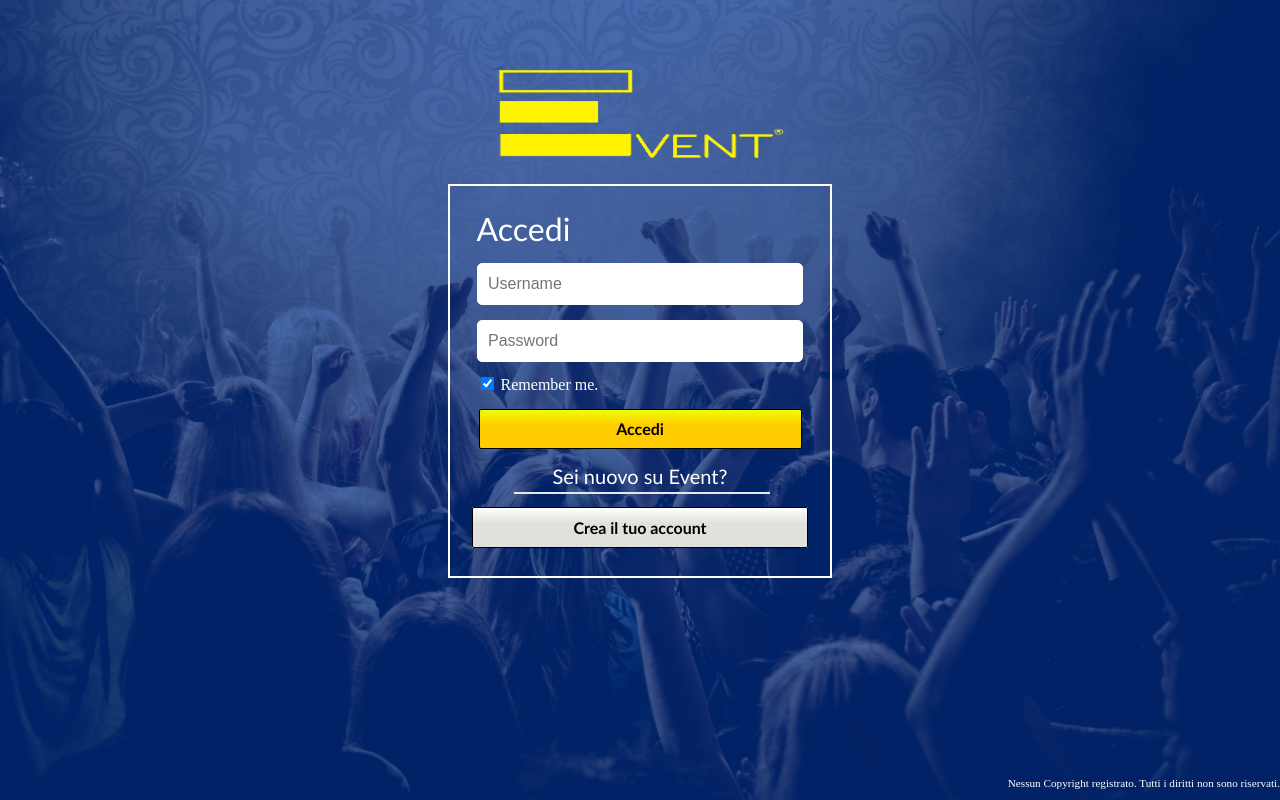
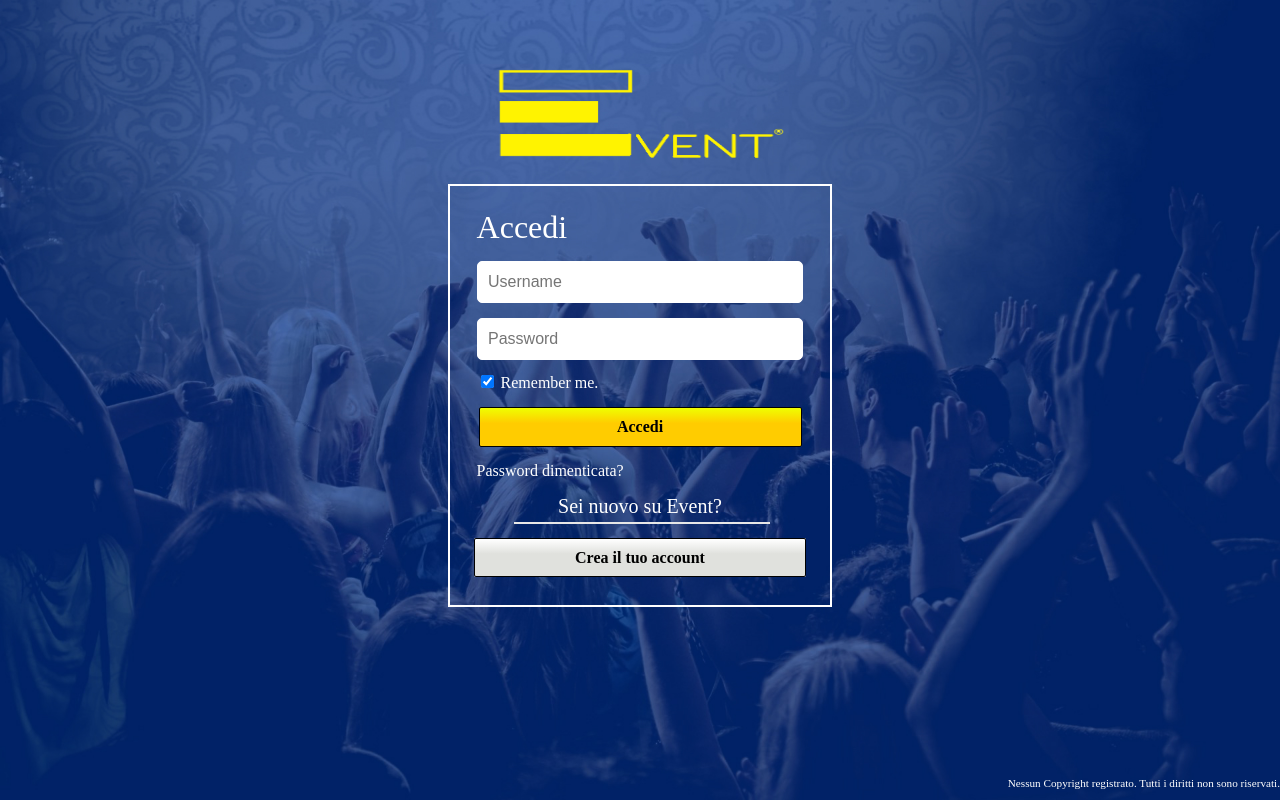
Before and after one commit to AndreaRusconi/PSAW, a PHP site: page /login.php in a window 1280 px wide. Run offline with PHP 8.4, Linux system fonts and the light colour scheme.

Commit message:
tuttuo bene

```diff
--- a/CSS/login.css
+++ b/CSS/login.css
@@ -29,14 +29,10 @@
     margin-left: 7%;
     margin-top: 6%;
     color: white;
-    font-family: Trebuchet MS;
+    font-family: Trebuchet MS sans-serif;
     font-weight: 200;
     margin-bottom: 1%;
-
-
 }
-
-
 
 #username{
 
@@ -79,7 +75,7 @@
     border: 0.5px solid black;
     padding: 0 10px;
     color: black;
-    font-family: Trebuchet MS;
+    font-family: Trebuchet MS sans-serif;
     border-radius: 2px;
     font-weight: 600;
     font-size: 1em;
@@ -87,12 +83,25 @@
     background-image: -webkit-linear-gradient(top , rgb(239,255,0), rgb(255,204,0) 40%);
 }
 
+.dimenticata {
+    text-align: left;
+    margin-top: 4%;
+    margin-left: 7%;
+}
+
+.dimenticata #link {
+    text-decoration: none;
+    color: white;
+
+}
+
+
 
 h2{
 
     margin-top: 4%;
     color: white;
-    font-family: Trebuchet MS;
+    font-family: Trebuchet MS sans-serif;
     font-weight: 200;
     font-size: 20px;
 }
@@ -130,7 +139,7 @@
     border: 0.5px solid black;
     font-size: 1em;
     font-weight: 600;
-    font-family: Trebuchet MS;
+    font-family: Trebuchet MS sans-serif;
 }
 
 .footer {
--- a/login.php
+++ b/login.php
@@ -68,6 +68,10 @@
 
     <input id="accesso" name="submit" type="submit" value="Accedi">
 
+    <div class="dimenticata">
+        <a href="#" id="link">Password dimenticata?</a>
+    </div>
+
 
     <h2>Sei nuovo su Event?</h2>
 
```
